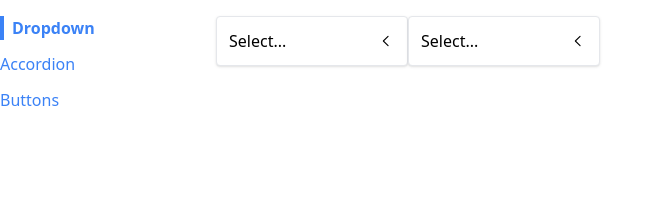
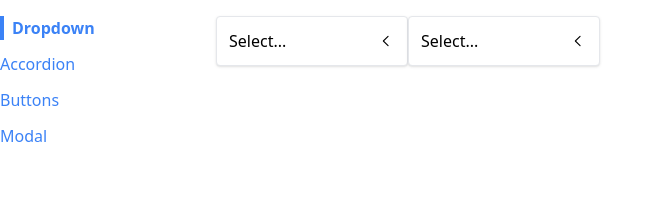
Before and after one commit to justanindieguy/react-course, a React (Create React App) app in the folder comps/: page / in a window 1280 px wide. Shown: the top 214 px of the page, without its empty margins (0-663 px from the left). Built offline with nearby package versions, Linux system fonts and the light colour scheme.

Commit message:
add link and route to new modal page

```diff
--- a/comps/src/App.tsx
+++ b/comps/src/App.tsx
@@ -3,6 +3,7 @@ import Route from './components/Route';
 import DropdownPage from './pages/DropdownPage';
 import AccordionPage from './pages/AccordionPage';
 import ButtonPage from './pages/ButtonPage';
+import ModalPage from './pages/ModalPage';
 
 const App: React.FC = () => {
   return (
@@ -18,6 +19,9 @@ const App: React.FC = () => {
         <Route path="/buttons">
           <ButtonPage />
         </Route>
+        <Route path="/modal">
+          <ModalPage />
+        </Route>
       </div>
     </div>
   );
--- a/comps/src/components/Sidebar.tsx
+++ b/comps/src/components/Sidebar.tsx
@@ -6,6 +6,7 @@ const Sidebar = () => {
     { label: 'Dropdown', path: '/' },
     { label: 'Accordion', path: '/accordion' },
     { label: 'Buttons', path: '/buttons' },
+    { label: 'Modal', path: '/modal' },
   ];
 
   const renderedLinks: JSX.Element[] = links.map(({ label, path }) => {
```
